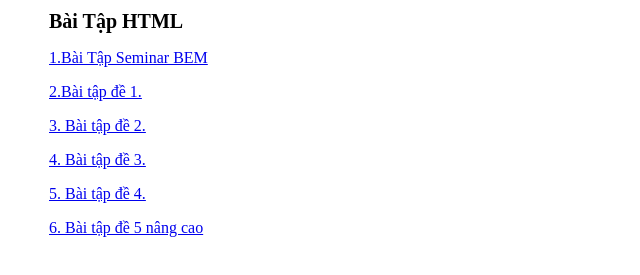
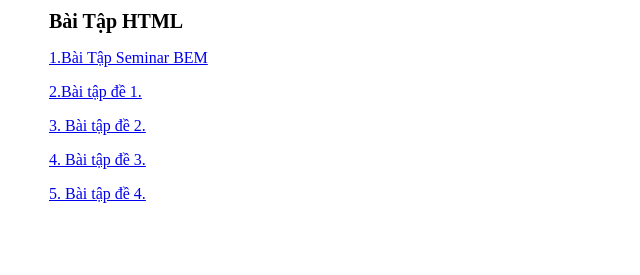
Before and after one commit to kquoc887/kquoc887.github.io, a plain HTML site: page index.html in a window 1280 px wide. Shown: the part 45-320 px from the top of the page, without its empty margins (159-799 px from the left). Drawn offline with Linux system fonts and the light colour scheme.

Commit message:
edit file index.html

```diff
--- a/index.html
+++ b/index.html
@@ -15,7 +15,7 @@
 			<p><a href="De2/index.html">3. Bài tập đề 2.</a></p>
 			<p><a href="De3/index.html">4. Bài tập đề 3.</a></p>
 			<p><a href="De4/index.html">5. Bài tập đề 4.</a></p>
-			<p><a href="De5/product/index.html">6. Bài tập đề 5 nâng cao</a></p>
+
 		</div>
 	</div>
 </body>
```
